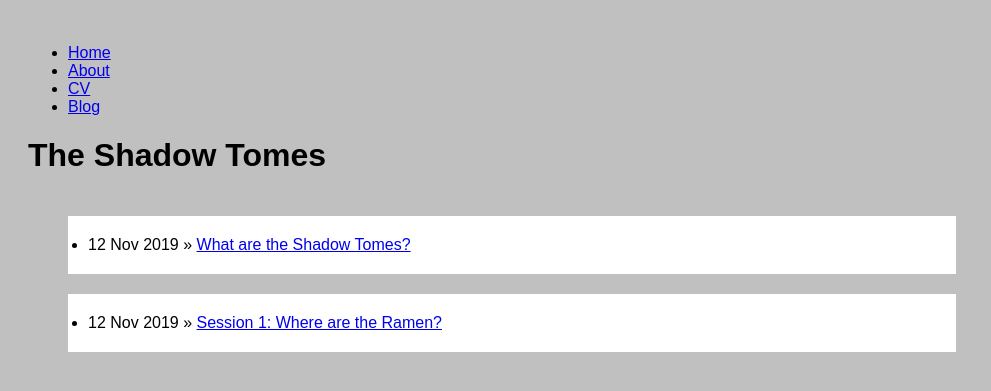
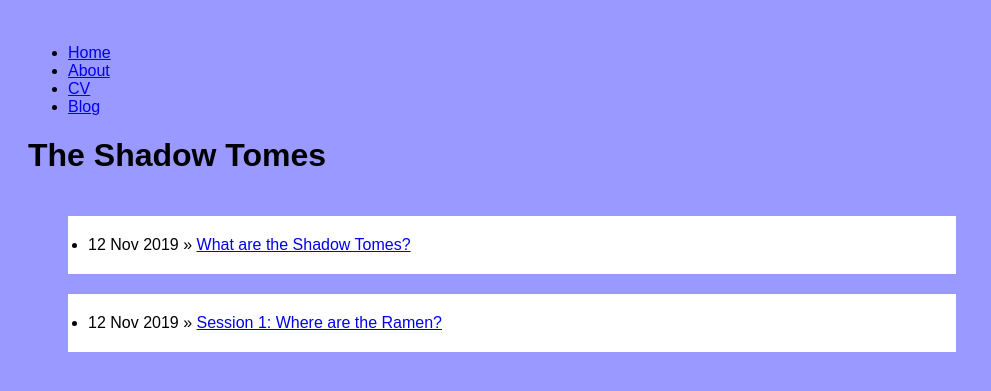
Before and after one commit to naylamay/naylamay.github.io, a Jekyll site: the page built from blog/index.html, in a window 1280 px wide. Shown: the top 391 px of the page, without its empty margins (0-991 px from the left). Built offline with Jekyll 4.4.1, drawn with Linux system fonts in a browser that asks for light colours.

Commit message:
Update main.css

```diff
--- a/css/main.css
+++ b/css/main.css
@@ -1,7 +1,7 @@
 body {
   font-family: Arial;
   padding: 20px;
-  background: #C0C0C0;
+  background: #9999ff;
 }
 
 /* Header/Blog Title */
@@ -10,7 +10,6 @@ body {
   font-size: 40px;
   text-align: center;
   background: white;
-  text-color: #3366ff
 }
 
 /* Create two unequal columns that floats next to each other */
```
